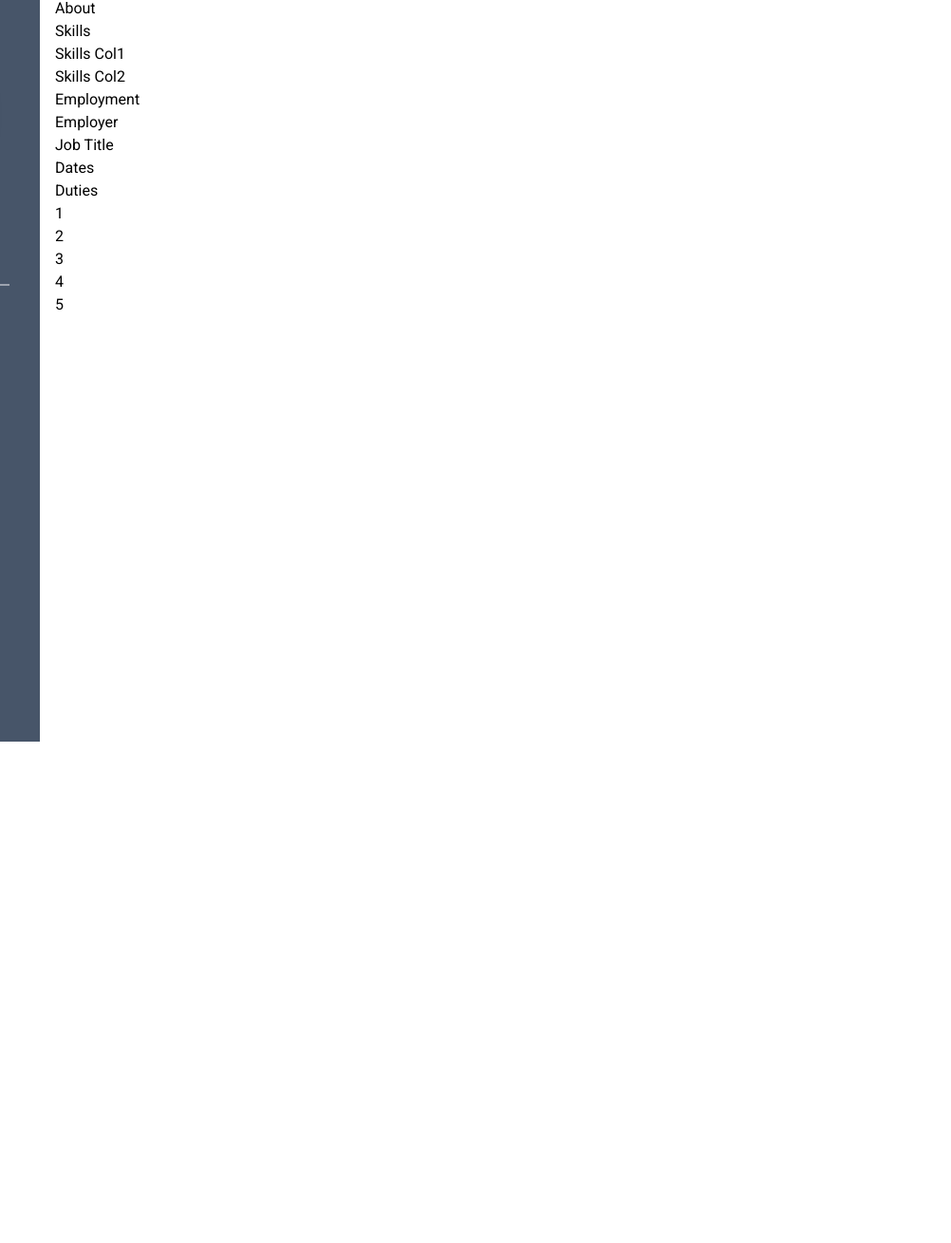
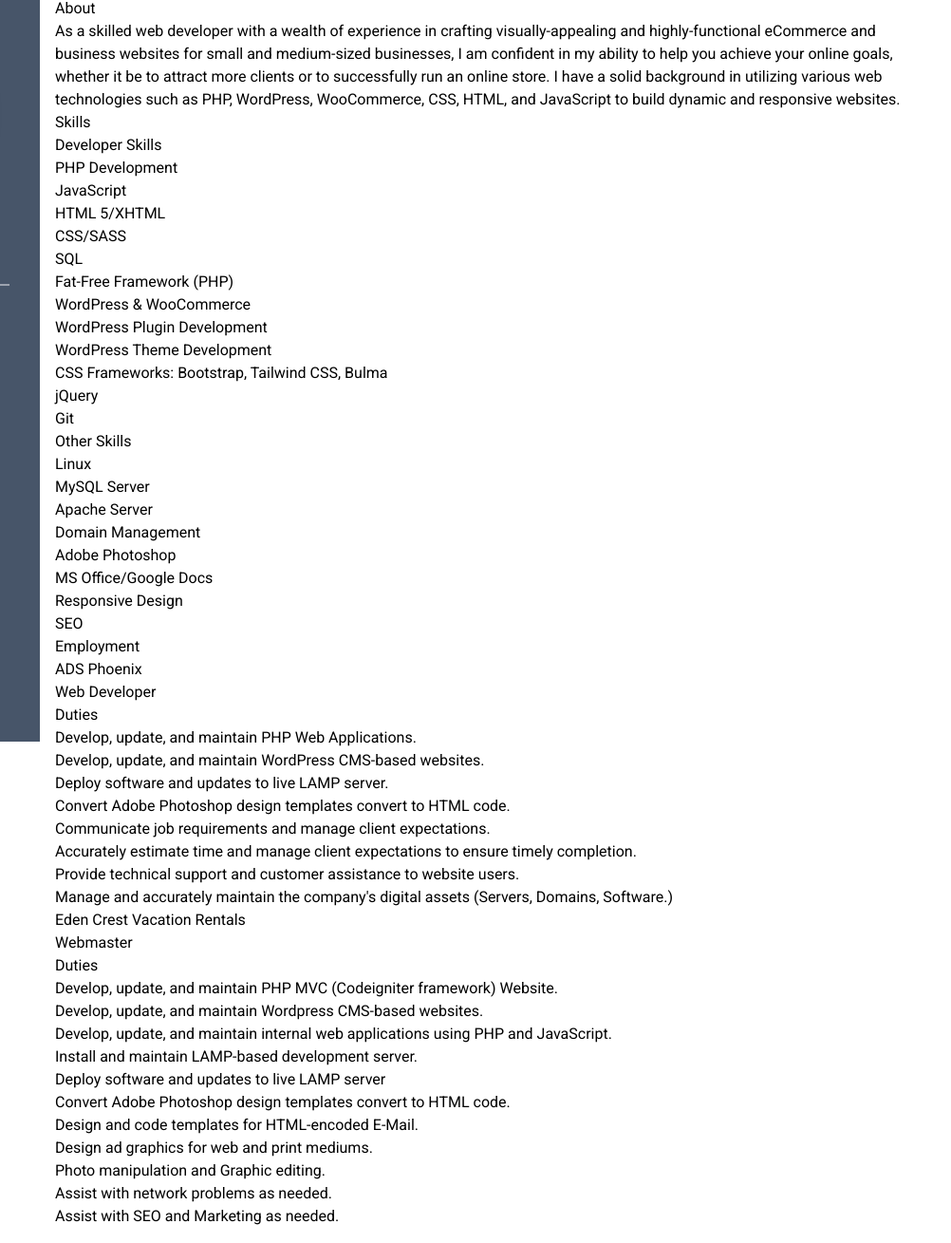
Before and after one commit to bretbelgarde/bretbelgarde.github.io, a website: page index.html in a window 1280 px wide. Shown: the part 19-1328 px from the top of the page at 95% size, 278-1280 px from the left. Before the commit the page ends 800 px from the top, so only its background shows below. Drawn offline with Linux system fonts and the light colour scheme.

Commit message:
Adding page content

```diff
--- a/index.html
+++ b/index.html
@@ -58,36 +58,92 @@
             <article>
                 <section>
                     <h2>About</h2>
-                    <p></p>
+                    <p>As a skilled web developer with a wealth of experience in crafting visually-appealing and highly-functional eCommerce
+                    and business websites for small and medium-sized businesses, I am confident in my ability to help you achieve your
+                    online goals, whether it be to attract more clients or to successfully run an online store. I have a solid background in
+                    utilizing various web technologies such as PHP, WordPress, WooCommerce, CSS, HTML, and JavaScript to build dynamic and
+                    responsive websites.</p>
                 </section>
                 <section>
                     <h2>Skills</h2>
                     <div>
-                        Skills Col1
+                        <h3>Developer Skills</h3>
+                        <ul>
+                            <li>PHP Development</li>
+                            <li>JavaScript</li>
+                            <li>HTML 5/XHTML</li>
+                            <li>CSS/SASS</li>
+                            <li>SQL</li>
+                            <li>Fat-Free Framework (PHP)</li>
+                            <li>WordPress &amp; WooCommerce</li>
+                            <li>WordPress Plugin Development</li>
+                            <li>WordPress Theme Development</li>
+                            <li>CSS Frameworks: Bootstrap, Tailwind CSS, Bulma</li>
+                            <li>jQuery</li>
+                            <li>Git</li>
+                        </ul>
                     </div>
                     <div>
-                        Skills Col2
+                        <h3>Other Skills</h3>
+                        <ul>
+                            <li>Linux</li>
+                            <li>MySQL Server</li>
+                            <li>Apache Server</li>
+                            <li>Domain Management</li>
+                            <li>Adobe Photoshop</li>
+                            <li>MS Office/Google Docs</li>
+                            <li>Responsive Design</li>
+                            <li>SEO</li>
+                        </ul>
                     </div>
                 </section>
                 <section>
-                    <h2>Employment</h2>
                     <div>
+                        <h2>Employment</h2>
                         <div>
-                            <h2>Employer</h2>
+                            <div>
+                                <h3>ADS Phoenix</h3>
+                            </div>
+                            <div>
+                                <h3>Web Developer</h3>
+                            </div>
+                            <div>
+                                <h4>Duties</h4>
+                                <ul>
+                                    <li>Develop, update, and maintain PHP Web Applications.</li>
+                                    <li>Develop, update, and maintain WordPress CMS-based websites.</li>
+                                    <li>Deploy software and updates to live LAMP server.</li>
+                                    <li>Convert Adobe Photoshop design templates convert to HTML code.</li>
+                                    <li>Communicate job requirements and manage client expectations.</li>
+                                    <li>Accurately estimate time and manage client expectations to ensure timely completion.</li>
+                                    <li>Provide technical support and customer assistance to website users.</li>
+                                    <li>Manage and accurately maintain the company's digital assets (Servers, Domains, Software.)</li>
+                                </ul>
+                            </div>
                         </div>
                         <div>
-                            <div>Job Title</div>
-                            <div>Dates</div>
-                        </div>
-                        <div>
-                            <h3>Duties</h3>
-                            <ul>
-                                <li>1</li>
-                                <li>2</li>
-                                <li>3</li>
-                                <li>4</li>
-                                <li>5</li>
-                            </ul>
+                            <div>
+                                <h3>Eden Crest Vacation Rentals</h3>
+                            </div>
+                            <div>
+                                <div>Webmaster</div>
+                            </div>
+                            <div>
+                                <h4>Duties</h4>
+                                <ul>
+                                    <li>Develop, update, and maintain PHP MVC (Codeigniter framework) Website.</li>
+                                    <li>Develop, update, and maintain Wordpress CMS-based websites.</li>
+                                    <li>Develop, update, and maintain internal web applications using PHP and JavaScript.</li>
+                                    <li>Install and maintain LAMP-based development server.</li>
+                                    <li>Deploy software and updates to live LAMP server</li>
+                                    <li>Convert Adobe Photoshop design templates convert to HTML code.</li>
+                                    <li>Design and code templates for HTML-encoded E-Mail.</li>
+                                    <li>Design ad graphics for web and print mediums.</li>
+                                    <li>Photo manipulation and Graphic editing.</li>
+                                    <li>Assist with network problems as needed.</li>
+                                    <li>Assist with SEO and Marketing as needed.</li>
+                                </ul>
+                            </div>
                         </div>
                     </div>
                 </section>
```
